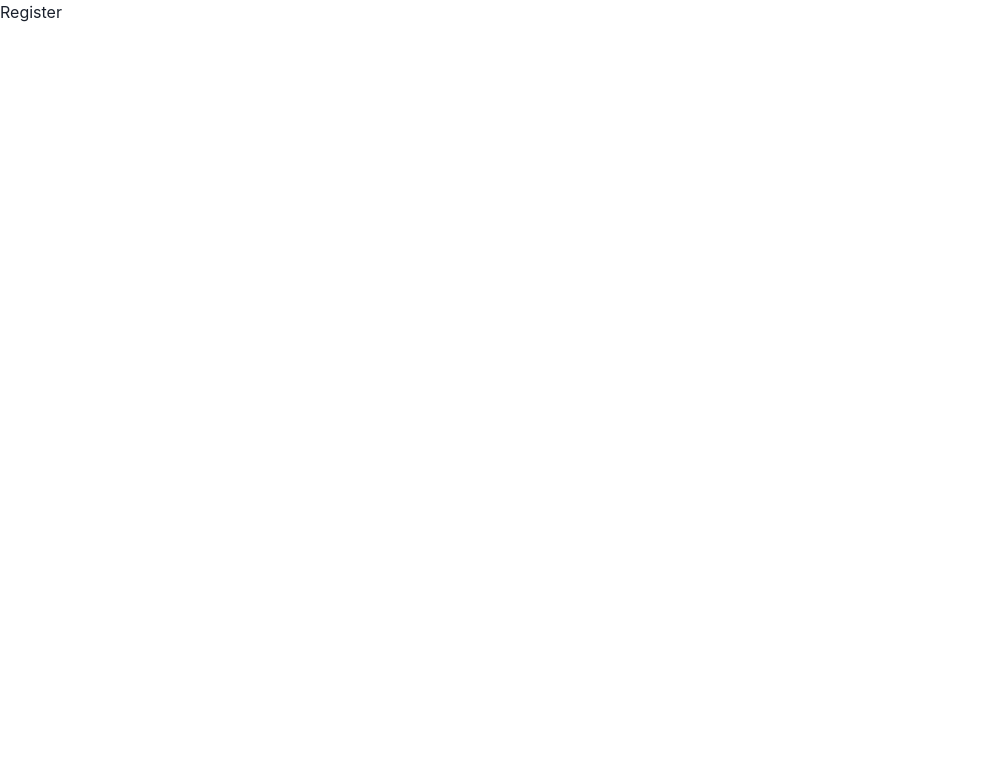
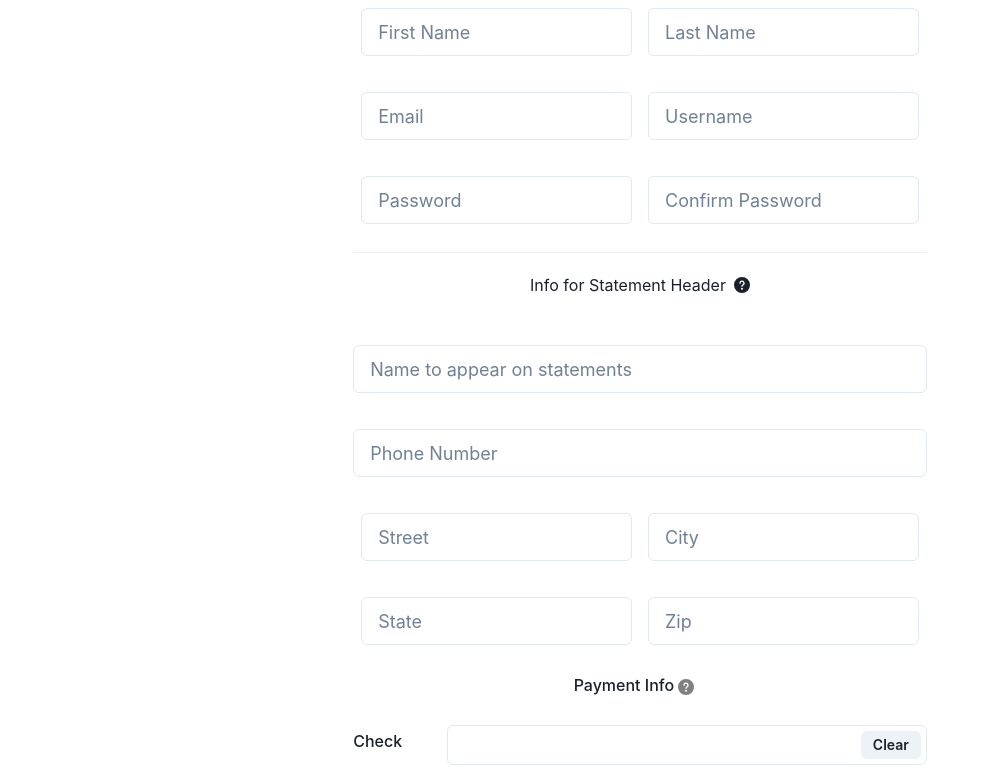
Before and after one commit to mattg1243/willow-client, a React (Vite) app: page /register in a window 1280 px wide. Shown: the top 784 px of the page, without its empty margins (0-989 px from the left). Built offline with nearby package versions, Linux system fonts and the light colour scheme.

Commit message:
register page done

```diff
--- a/package.json
+++ b/package.json
@@ -10,6 +10,7 @@
     "preview": "vite preview"
   },
   "dependencies": {
+    "@chakra-ui/icons": "^2.1.1",
     "@chakra-ui/react": "^2.8.2",
     "@emotion/react": "^11.11.1",
     "@emotion/styled": "^11.11.0",
--- /dev/null
+++ b/src/components/PaymentInfoInput/index.tsx
@@ -0,0 +1,37 @@
+import { Input, InputGroup, InputRightElement, Button, FormLabel } from '@chakra-ui/react';
+import React from 'react';
+
+interface IProps {
+  fieldLabel: string;
+  stateName: string | undefined;
+  stateSetter: React.Dispatch<React.SetStateAction<string | undefined>>;
+}
+
+export default function PaymentInfoInput(props: IProps) {
+  const { fieldLabel, state, stateSetter } = props;
+
+  return (
+    <InputGroup style={{ alignItems: 'center' }}>
+      <FormLabel style={{ width: '100px' }}>{fieldLabel}</FormLabel>
+      <Input
+        type="text"
+        value={state}
+        onChange={(e) => {
+          stateSetter(e.target.value);
+        }}
+        maxLength={80}
+      />
+      <InputRightElement width="4.5rem">
+        <Button
+          h="1.75rem"
+          size="sm"
+          onClick={() => {
+            stateSetter('');
+          }}
+        >
+          Clear
+        </Button>
+      </InputRightElement>
+    </InputGroup>
+  );
+}
--- a/src/components/pages/Register/Register.module.css
+++ b/src/components/pages/Register/Register.module.css
@@ -0,0 +1,9 @@
+.cont {
+  display: flex;
+  align-items: center;
+  justify-content: center;
+}
+
+.input {
+  margin: 0.5rem;
+}
--- a/src/components/pages/Register/index.tsx
+++ b/src/components/pages/Register/index.tsx
@@ -1,3 +1,208 @@
+import { useState } from 'react';
+import { VStack, Container, Input, InputGroup, Divider, HStack, Tooltip, FormLabel, Button } from '@chakra-ui/react';
+import { QuestionIcon } from '@chakra-ui/icons';
+import { useNavigate } from 'react-router-dom';
+// import BadInputAlert from './BadInputAlert';
+import styles from './Register.module.css';
+import PaymentInfoInput from '../../PaymentInfoInput/index';
+
 export default function RegisterPage() {
-  return <h1>Register</h1>;
+  const [fname, setFname] = useState<string>();
+  const [lname, setLname] = useState<string>();
+  const [email, setEmail] = useState<string>();
+  const [username, setUsername] = useState<string>();
+  const [password, setPassword] = useState<string>();
+  const [passwordConfirm, setPasswordConfirm] = useState<string>();
+  const [nameForHeader, setNameForHeader] = useState<string>();
+  const [phone, setPhone] = useState<string>();
+  const [street, setStreet] = useState<string>();
+  const [city, setCity] = useState<string>();
+  const [state, setState] = useState<string>();
+  const [zip, setZip] = useState<string>();
+  const [badInput, setBadInput] = useState<boolean>(false);
+  // const [errMsg, setErrMsg] = useState([]);
+  const [checkField, setCheckField] = useState<string>();
+  const [venmoField, setVenmoField] = useState<string>();
+  const [paypalField, setPaypalField] = useState<string>();
+  const [zelleField, setZelleField] = useState<string>();
+
+  const navigate = useNavigate();
+
+  const registerUser = async () => {
+    console.log('user registered:' + email);
+  };
+
+  return (
+    <>
+      <Container className={styles['cont']}>
+        <VStack spacing={5}>
+          <InputGroup>
+            <Input
+              className={styles['input']}
+              placeholder="First Name"
+              type="text"
+              size="lg"
+              focusBorderColor="brand.green"
+              onChange={(e) => {
+                setFname(e.target.value);
+              }}
+            />
+            <Input
+              className={styles['input']}
+              placeholder="Last Name"
+              type="text"
+              size="lg"
+              focusBorderColor="brand.green"
+              onChange={(e) => {
+                setLname(e.target.value);
+              }}
+            />
+          </InputGroup>
+          <InputGroup>
+            <Input
+              className={styles['input']}
+              placeholder="Email"
+              type="email"
+              size="lg"
+              focusBorderColor="brand.green"
+              onChange={(e) => {
+                setEmail(e.target.value);
+              }}
+            />
+            <Input
+              className={styles['input']}
+              placeholder="Username"
+              type="text"
+              size="lg"
+              focusBorderColor="brand.green"
+              onChange={(e) => {
+                setUsername(e.target.value);
+              }}
+            />
+          </InputGroup>
+          <InputGroup>
+            <Input
+              className={styles['input']}
+              placeholder="Password"
+              type="password"
+              size="lg"
+              focusBorderColor="brand.green"
+              onChange={(e) => {
+                setPassword(e.target.value);
+              }}
+            />
+            <Input
+              className={styles['input']}
+              placeholder="Confirm Password"
+              type="password"
+              size="lg"
+              focusBorderColor="brand.green"
+              onChange={(e) => {
+                setPasswordConfirm(e.target.value);
+              }}
+            />
+          </InputGroup>
+          <Divider orientation="horizontal" />
+          <HStack style={{ justifyContent: 'center' }}>
+            <h3>Info for Statement Header</h3>
+            <Tooltip
+              label="This information will be included in the header of all statements.
+                            If you would like your name to appear with a title or as anything else than provided in the previous form,
+                            enter it here."
+            >
+              <QuestionIcon />
+            </Tooltip>
+          </HStack>
+          <InputGroup></InputGroup>
+          <Input
+            className={styles['input']}
+            placeholder="Name to appear on statements"
+            type="email"
+            size="lg"
+            focusBorderColor="brand.green"
+            onChange={(e) => {
+              setNameForHeader(e.target.value);
+            }}
+          />
+          <Input
+            className={styles['input']}
+            placeholder="Phone Number"
+            type="text"
+            size="lg"
+            focusBorderColor="brand.green"
+            onChange={(e) => {
+              setPhone(e.target.value);
+            }}
+          />
+          <InputGroup>
+            <Input
+              className={styles['input']}
+              placeholder="Street"
+              type="text"
+              size="lg"
+              focusBorderColor="brand.green"
+              onChange={(e) => {
+                setStreet(e.target.value);
+              }}
+            />
+            <Input
+              className={styles['input']}
+              placeholder="City"
+              type="text"
+              size="lg"
+              focusBorderColor="brand.green"
+              onChange={(e) => {
+                setCity(e.target.value);
+              }}
+            />
+          </InputGroup>
+          <InputGroup>
+            <Input
+              className={styles['input']}
+              placeholder="State"
+              type="text"
+              size="lg"
+              focusBorderColor="brand.green"
+              onChange={(e) => {
+                setState(e.target.value);
+              }}
+            />
+            <Input
+              className={styles['input']}
+              placeholder="Zip"
+              type="number"
+              size="lg"
+              focusBorderColor="brand.green"
+              onChange={(e) => {
+                setZip(e.target.value);
+              }}
+            />
+          </InputGroup>
+          <Tooltip
+            label="This will tell your clients how you'd like to receive payment.
+                        It will show on the bottom of statements, but is not required (limited to 80 characters)."
+          >
+            <FormLabel>
+              Payment Info <QuestionIcon style={{ color: 'grey' }} />
+            </FormLabel>
+          </Tooltip>
+          {/* payment info fields */}
+          <PaymentInfoInput fieldLabel="Check" stateName={checkField} stateSetter={setCheckField} />
+          <PaymentInfoInput fieldLabel="Venmo" stateName={venmoField} stateSetter={setVenmoField} />
+          <PaymentInfoInput fieldLabel="PayPal" stateName={paypalField} stateSetter={setPaypalField} />
+          <PaymentInfoInput fieldLabel="Zelle  " stateName={zelleField} stateSetter={setZelleField} />
+          {/* buttons */}
+          <Button
+            background="#63326E"
+            color="#fff"
+            onClick={() => {
+              registerUser();
+            }}
+          >
+            Register
+          </Button>
+        </VStack>
+      </Container>
+    </>
+  );
 }
```
Also changed, not shown: 1 other file (tests, documents, lock files or other folders).
